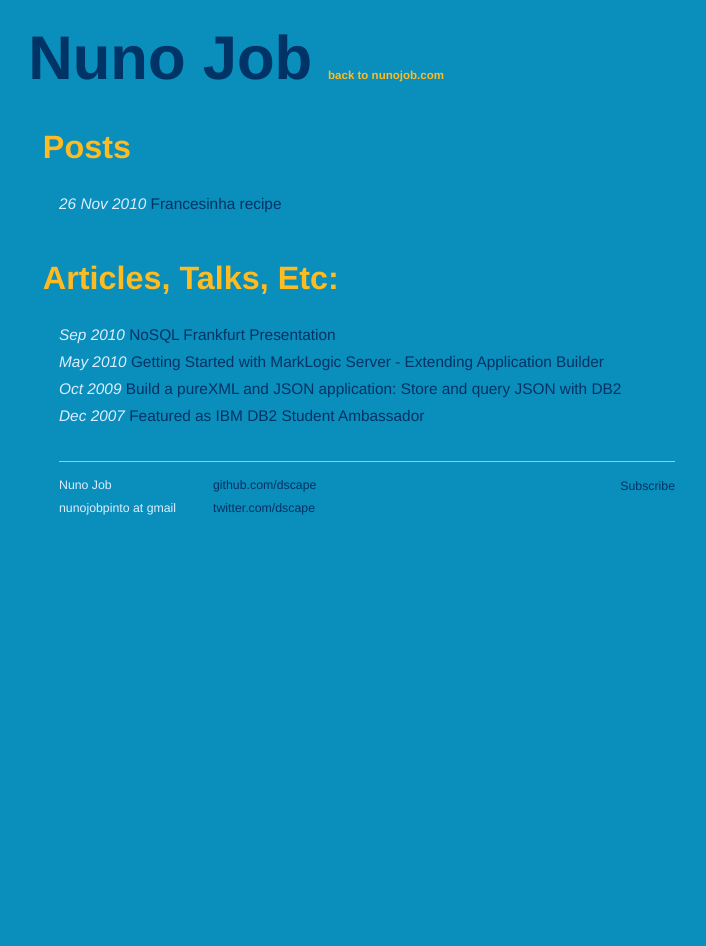
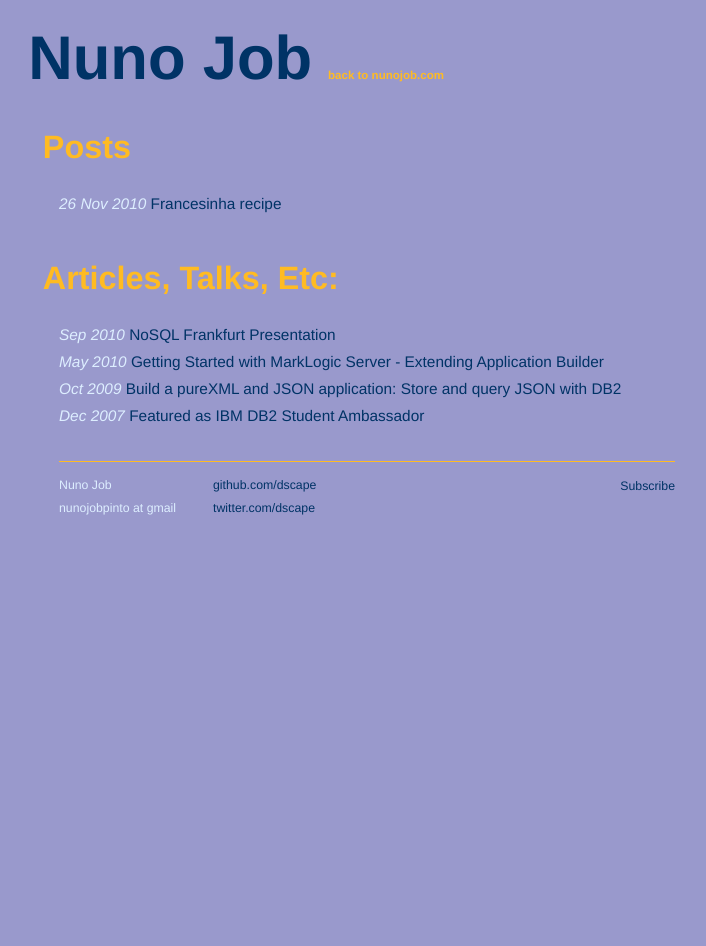
Before and after one commit to dscape/dscape.github.com, a Jekyll site: the page built from index.html, in a window 1280 px wide. Shown: the whole page, without its empty margins (273-979 px from the left). Built offline with Jekyll 4.4.1, drawn with Linux system fonts in a browser that asks for light colours; Markdown is read by kramdown in place of the engine named in the settings.

Commit message:
changed css

```diff
--- a/css/screen.css
+++ b/css/screen.css
@@ -4,7 +4,7 @@ html, body { height: 100%; }
 img { border: 0; }
 img.floatright { float: right; margin-left: 10px; }
 img.floatleft { float: left; margin-right: 10px; }
-body { background-color: #0A8EBC; font: 14px "Helvetica Neue", helvetica, arial, clean, sans-serif;
+body { background-color: #99c; font: 14px "Helvetica Neue", helvetica, arial, clean, sans-serif;
   *font-size: small; text-align: center;  }
 h1, h2, h3, h4, h5, h6 { font-size: 100%; }
 h1 { font-size: 2.1em; margin: 1.5em 0 1em -.5em; color: #FB2; }
```
